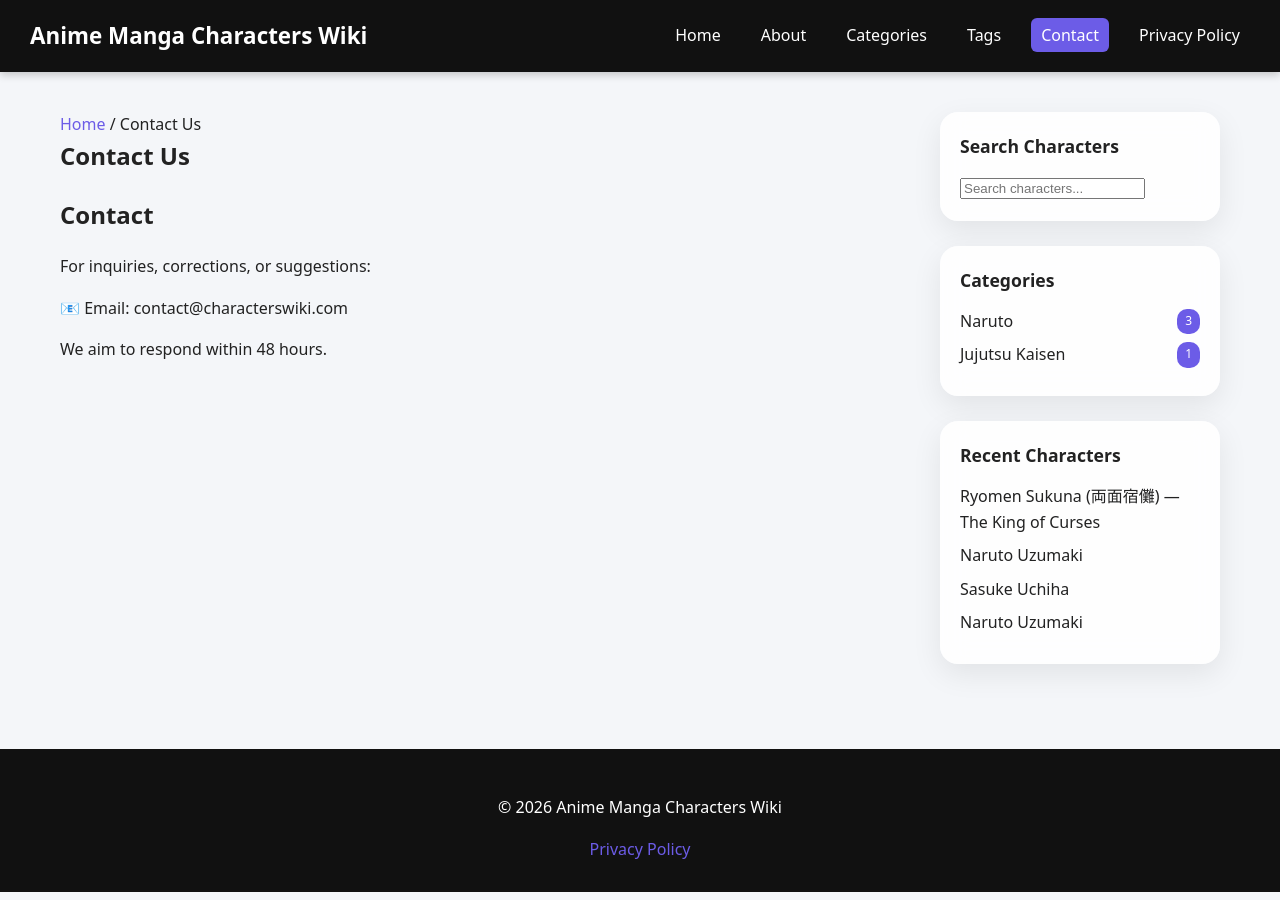
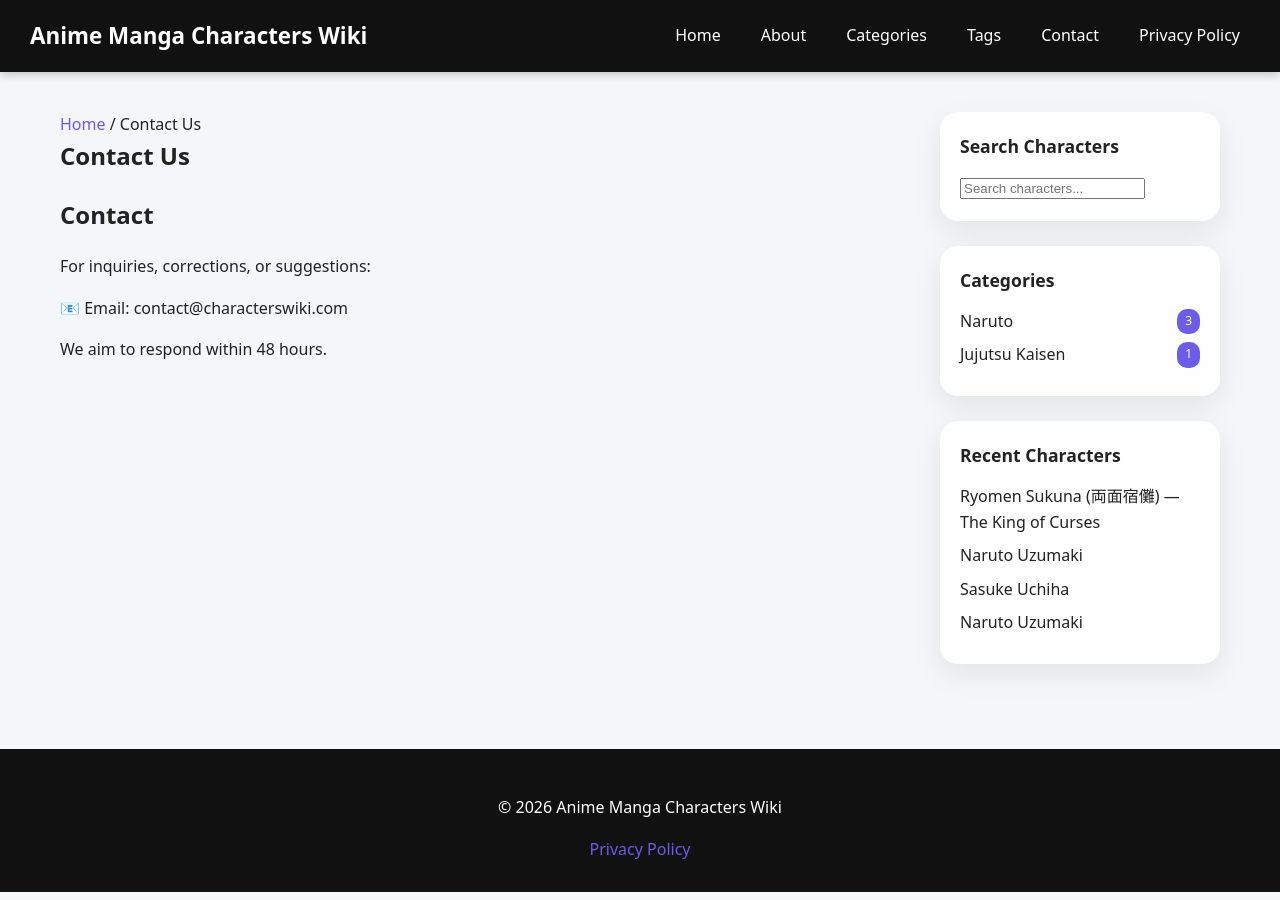
Before and after one commit to characterswiki/characters, a Jekyll site: the page built from _pages/contact.md, in a window 1280 px wide. Built offline with Jekyll 4.4.1, drawn with Linux system fonts in a browser that asks for light colours.

Commit message:
Update header.html

```diff
--- a/_includes/header.html
+++ b/_includes/header.html
@@ -5,48 +5,12 @@
 
   <nav class="site-nav">
     <ul>
-      <li>
-        <a href="{{ site.baseurl }}/"
-           class="{% if page.url == '/' %}active{% endif %}">
-           Home
-        </a>
-      </li>
-
-      <li>
-        <a href="{{ site.baseurl }}/about"
-           class="{% if page.url contains 'about' %}active{% endif %}">
-           About
-        </a>
-      </li>
-
-      <li>
-        <a href="{{ site.baseurl }}/categories"
-           class="{% if page.url contains 'categories' %}active{% endif %}">
-           Categories
-        </a>
-      </li>
-
-      <li>
-        <a href="{{ site.baseurl }}/tags"
-           class="{% if page.url contains 'tags' %}active{% endif %}">
-           Tags
-        </a>
-      </li>
-
-      <li>
-        <a href="{{ site.baseurl }}/contact"
-           class="{% if page.url contains 'contact' %}active{% endif %}">
-           Contact
-        </a>
-      </li>
-
-      <li>
-        <a href="{{ site.baseurl }}/privacy-policy"
-           class="{% if page.url contains 'privacy-policy' %}active{% endif %}">
-           Privacy Policy
-        </a>
-      </li>
-
+      <li><a href="{{ '/' | relative_url }}">Home</a></li>
+      <li><a href="{{ '/about/' | relative_url }}">About</a></li>
+      <li><a href="{{ '/categories/' | relative_url }}">Categories</a></li>
+      <li><a href="{{ '/tags/' | relative_url }}">Tags</a></li>
+      <li><a href="{{ '/contact/' | relative_url }}">Contact</a></li>
+      <li><a href="{{ '/privacy-policy/' | relative_url }}">Privacy Policy</a></li>
     </ul>
   </nav>
 </header>
```
